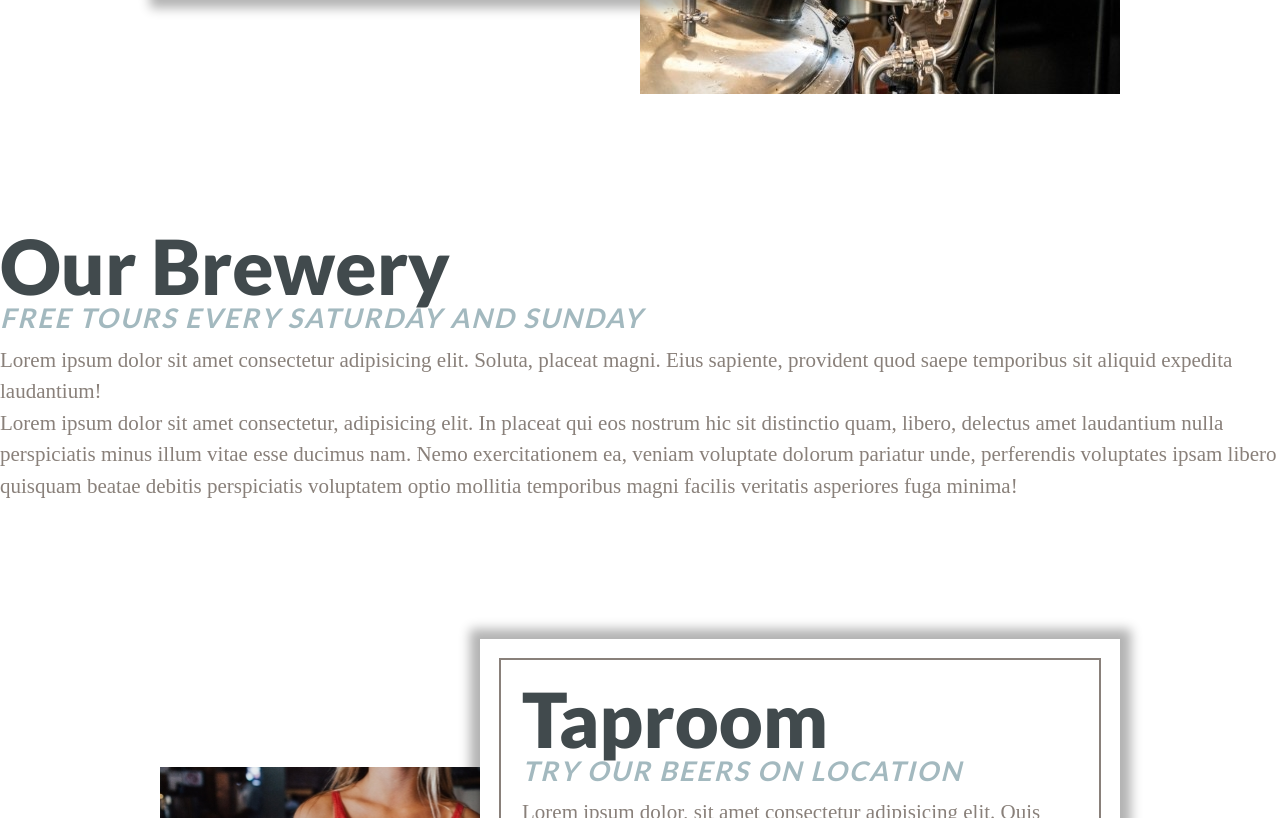
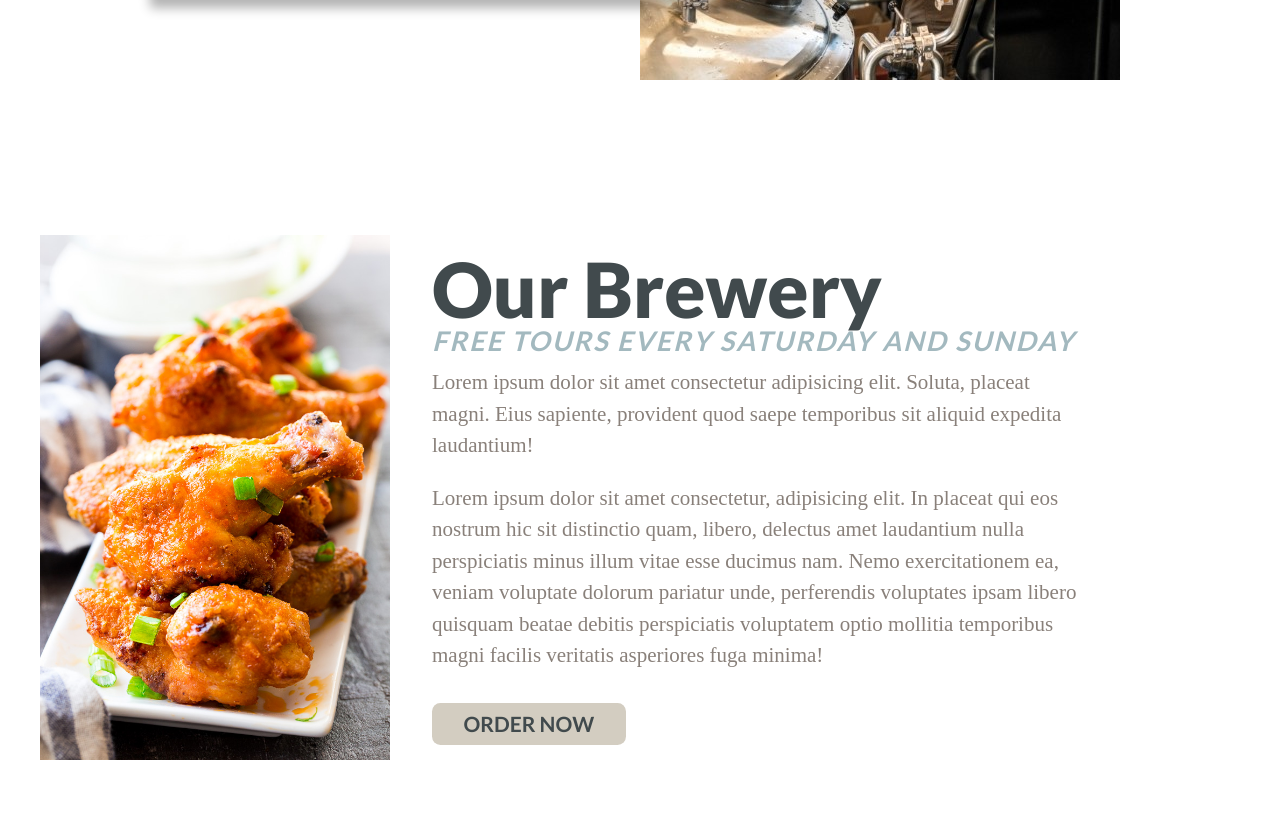
Before and after one commit to Rjordan23/Buffalo-Wings-N-Things, a plain HTML site: page index.html in a window 1280 px wide. Shown: the part 1982-2800 px from the top of the page. Drawn offline with Linux system fonts and the light colour scheme; a web font is replaced by a local one.

Commit message:
added new section

```diff
--- a/index.html
+++ b/index.html
@@ -120,12 +120,15 @@
         <img class="front card__image card__image--end" src="images/mission.jpg" alt="man smiling while at work">
     </section>
 
-    <section class="section--brewery">
-        <h2 class="section__title">Our Brewery</h2>
-        <p class="section__subtitle">Free tours every Saturday and Sunday</p>
-        <p>Lorem ipsum dolor sit amet consectetur adipisicing elit. Soluta, placeat magni. Eius sapiente, provident quod saepe temporibus sit aliquid expedita laudantium!</p>
-        <p>Lorem ipsum dolor sit amet consectetur, adipisicing elit. In placeat qui eos nostrum hic sit distinctio quam, libero, delectus amet laudantium nulla perspiciatis minus illum vitae esse ducimus nam. Nemo exercitationem ea, veniam voluptate dolorum pariatur unde, perferendis voluptates ipsam libero quisquam beatae debitis perspiciatis voluptatem optio mollitia temporibus magni facilis veritatis asperiores fuga minima!</p>
-        <a href="#" class="btn btn-light"></a>
+    <section class="section section--wings">
+        <img class="section--wings__image" src="images/buffalo-wings-5.jpg" alt="buffalo wings on a plate">
+        <div class="section--wings__text-box">
+            <h2 class="section__title">Our Brewery</h2>
+            <p class="section__subtitle">Free tours every Saturday and Sunday</p>
+            <p>Lorem ipsum dolor sit amet consectetur adipisicing elit. Soluta, placeat magni. Eius sapiente, provident quod saepe temporibus sit aliquid expedita laudantium!</p>
+            <p>Lorem ipsum dolor sit amet consectetur, adipisicing elit. In placeat qui eos nostrum hic sit distinctio quam, libero, delectus amet laudantium nulla perspiciatis minus illum vitae esse ducimus nam. Nemo exercitationem ea, veniam voluptate dolorum pariatur unde, perferendis voluptates ipsam libero quisquam beatae debitis perspiciatis voluptatem optio mollitia temporibus magni facilis veritatis asperiores fuga minima!</p>
+            <a href="#" class="btn btn--light">Order Now</a>
+        </div>
     </section>
 
     <section class="section section--card section--taproom">
--- a/scss/base/_typography.scss
+++ b/scss/base/_typography.scss
@@ -11,6 +11,10 @@ body {
 
 h1, h2, h3, p, figure {
     margin: 0;
+}
+
+p {
+    margin-bottom: 1em;
 }
 
 .section__title,
--- a/scss/layout/_general.scss
+++ b/scss/layout/_general.scss
@@ -10,7 +10,7 @@ img {
 .section {
     display: grid;
     grid: auto-flow / minmax(1em, 1fr) minmax(300px, 650px) minmax(1em, 1fr);
-    padding: 5em 0;
+    padding: 5em 0 0;
 
     &__title,
     &__subtitle,
--- /dev/null
+++ b/scss/layout/_wings.scss
@@ -0,0 +1,15 @@
+.section--wings {
+  padding-left: 40px;
+  grid: auto-flow / minmax(350px, 2fr) minmax(300px, 650px) 1fr;
+  grid-column-gap: 2em;
+
+  &__image {
+    grid-column: 1 / 2;
+    margin-left: auto;
+  }
+
+  &__text-box {
+    grid-column: 2 / 3;
+    align-self: center;
+  }
+}
--- a/scss/main.scss
+++ b/scss/main.scss
@@ -8,6 +8,9 @@
 @import 'layout/nav';
 @import 'layout/intro';
 @import 'layout/beer';
+@import 'layout/wings';
+@import 'layout/footer';
+
 
 @import 'components/cards';
 @import 'components/buttons';
```
Also changed, not shown: images/buffalo-wings-5.jpg (added), scss/layout/footer.scss (added), scss/main.css, 1 other file.
